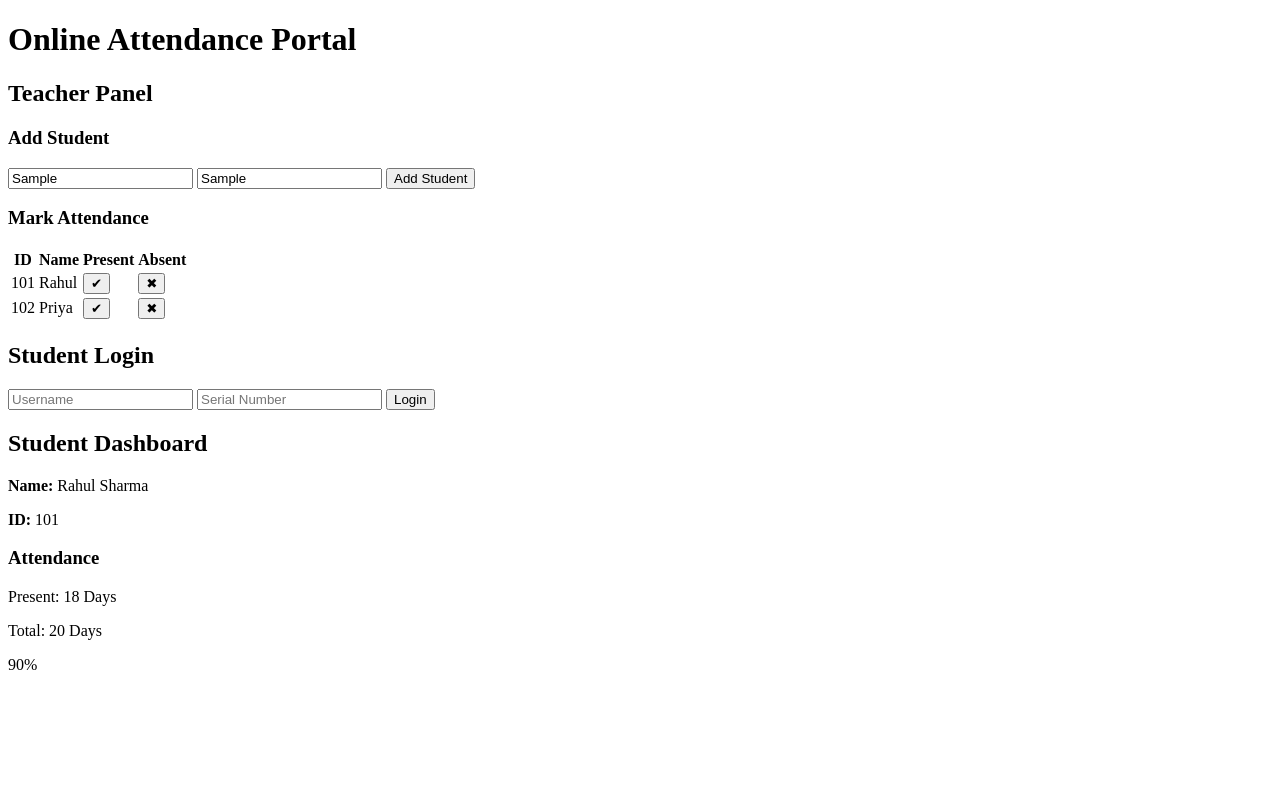
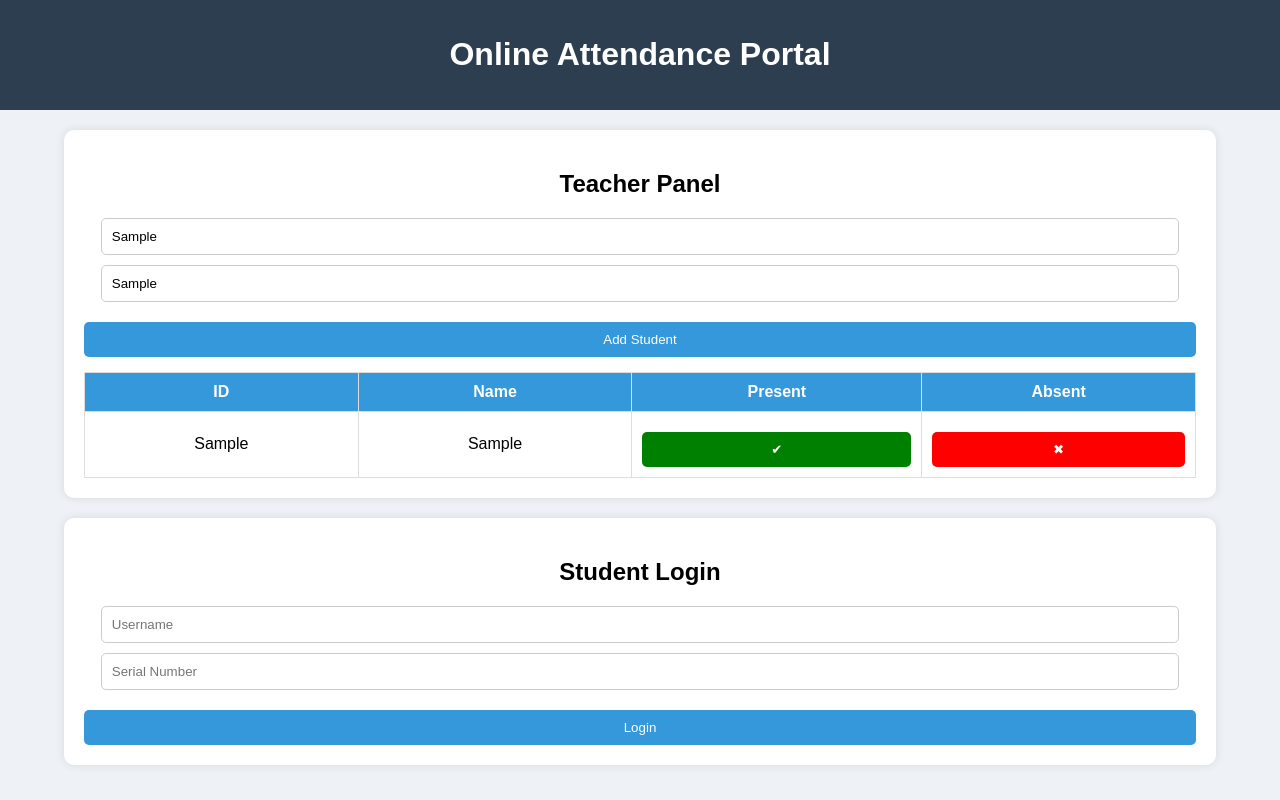
Before and after one commit to Simpal123/attendance-portal, a plain HTML site: page index.html in a window 1280 px wide. Both pictures are taken after typing "Sample", "Sample" into the empty fields and a click on the button "Add Student". Drawn offline with Linux system fonts and the light colour scheme.

Commit message:
Update index.html

```diff
--- a/index.html
+++ b/index.html
@@ -3,47 +3,125 @@
 <head>
 <meta charset="UTF-8">
 <title>Attendance Portal</title>
-    <link rel="stylesheet" href="new.css">
+
+<style>
+body {
+    font-family: Arial;
+    margin: 0;
+    background: #eef2f7;
+}
+
+header {
+    background: #2c3e50;
+    color: white;
+    text-align: center;
+    padding: 15px;
+}
+
+.container {
+    width: 90%;
+    margin: 20px auto;
+}
+
+.card {
+    background: white;
+    padding: 20px;
+    margin-bottom: 20px;
+    border-radius: 10px;
+    box-shadow: 0px 0px 10px rgba(0,0,0,0.1);
+}
+
+h2 {
+    text-align: center;
+}
+
+input {
+    display: block;
+    width: 95%;
+    padding: 10px;
+    margin: 10px auto;
+    border: 1px solid #ccc;
+    border-radius: 5px;
+}
+
+button {
+    width: 100%;
+    padding: 10px;
+    margin-top: 10px;
+    background: #3498db;
+    color: white;
+    border: none;
+    border-radius: 5px;
+    cursor: pointer;
+}
+
+button:hover {
+    background: #2980b9;
+}
+
+table {
+    width: 100%;
+    margin-top: 15px;
+    border-collapse: collapse;
+}
+
+table th, table td {
+    border: 1px solid #ddd;
+    padding: 10px;
+    text-align: center;
+}
+
+table th {
+    background: #3498db;
+    color: white;
+}
+
+.present-btn {
+    background: green;
+}
+
+.absent-btn {
+    background: red;
+}
+
+.attendance-box {
+    text-align: center;
+    background: #f4f6f9;
+    padding: 15px;
+    border-radius: 10px;
+}
+
+.percentage {
+    font-size: 24px;
+    color: green;
+    font-weight: bold;
+}
+</style>
+
 </head>
 <body>
+
 <header>
 <h1>Online Attendance Portal</h1>
 </header>
 
 <div class="container">
 
-    <!-- Teacher Section -->
+<!-- Teacher Panel -->
 <div class="card">
 <h2>Teacher Panel</h2>
 
-        <h3>Add Student</h3>
-        <input type="text" placeholder="Student Name">
-        <input type="text" placeholder="Student ID">
-        <button>Add Student</button>
+<input type="text" id="name" placeholder="Student Name">
+<input type="text" id="id" placeholder="Student ID">
+<button onclick="addStudent()">Add Student</button>
 
-        <h3>Mark Attendance</h3>
-        <table>
+<table id="studentTable">
 <tr>
 <th>ID</th>
 <th>Name</th>
 <th>Present</th>
 <th>Absent</th>
 </tr>
-
-            <tr>
-                <td>101</td>
-                <td>Rahul</td>
-                <td><button class="present-btn">✔</button></td>
-                <td><button class="absent-btn">✖</button></td>
-            </tr>
-
-            <tr>
-                <td>102</td>
-                <td>Priya</td>
-                <td><button class="present-btn">✔</button></td>
-                <td><button class="absent-btn">✖</button></td>
-            </tr>
-
 </table>
 </div>
 
@@ -51,27 +129,109 @@
 <div class="card">
 <h2>Student Login</h2>
 
-        <input type="text" placeholder="Username">
-        <input type="password" placeholder="Serial Number">
-        <button>Login</button>
+<input type="text" id="username" placeholder="Username">
+<input type="password" id="userId" placeholder="Serial Number">
+<button onclick="login()">Login</button>
 </div>
 
 <!-- Student Dashboard -->
-    <div class="card">
+<div class="card" id="dashboard" style="display:none;">
 <h2>Student Dashboard</h2>
 
-        <p><strong>Name:</strong> Rahul Sharma</p>
-        <p><strong>ID:</strong> 101</p>
+<p id="studentInfo"></p>
 
 <div class="attendance-box">
 <h3>Attendance</h3>
-            <p>Present: 18 Days</p>
-            <p>Total: 20 Days</p>
-            <p class="percentage">90%</p>
+<p id="presentCount"></p>
+<p id="totalCount"></p>
+<p class="percentage" id="percentage"></p>
 </div>
 </div>
 
 </div>
 
+<script>
+let students = [];
+
+// Add Student
+function addStudent() {
+    let name = document.getElementById("name").value;
+    let id = document.getElementById("id").value;
+
+    if (name === "" || id === "") {
+        alert("Enter details");
+        return;
+    }
+
+    students.push({ id, name, present: 0, total: 0 });
+    displayStudents();
+}
+
+// Display Students
+function displayStudents() {
+    let table = document.getElementById("studentTable");
+
+    table.innerHTML = `
+    <tr>
+        <th>ID</th>
+        <th>Name</th>
+        <th>Present</th>
+        <th>Absent</th>
+    </tr>`;
+
+    students.forEach((s, index) => {
+        table.innerHTML += `
+        <tr>
+            <td>${s.id}</td>
+            <td>${s.name}</td>
+            <td><button class="present-btn" onclick="markPresent(${index})">✔</button></td>
+            <td><button class="absent-btn" onclick="markAbsent(${index})">✖</button></td>
+        </tr>`;
+    });
+}
+
+// Mark Present
+function markPresent(index) {
+    students[index].present++;
+    students[index].total++;
+    alert("Marked Present");
+}
+
+// Mark Absent
+function markAbsent(index) {
+    students[index].total++;
+    alert("Marked Absent");
+}
+
+// Login
+function login() {
+    let username = document.getElementById("username").value;
+    let id = document.getElementById("userId").value;
+
+    let student = students.find(s => s.name === username && s.id == id);
+
+    if (student) {
+        document.getElementById("dashboard").style.display = "block";
+
+        document.getElementById("studentInfo").innerText =
+            "Name: " + student.name + " | ID: " + student.id;
+
+        document.getElementById("presentCount").innerText =
+            "Present: " + student.present;
+
+        document.getElementById("totalCount").innerText =
+            "Total: " + student.total;
+
+        let percent = student.total === 0 ? 0 :
+            ((student.present / student.total) * 100).toFixed(2);
+
+        document.getElementById("percentage").innerText =
+            percent + "%";
+    } else {
+        alert("Invalid Login");
+    }
+}
+</script>
+
 </body>
 </html>
```
Lines whose indentation alone changed are shown as unchanged.
